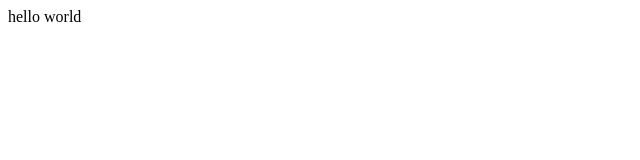
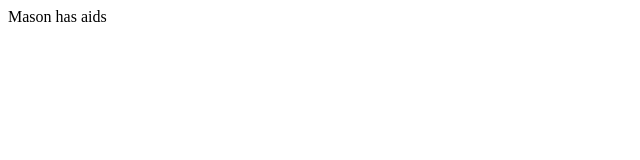
Before and after one commit to NoahG-4/Music-Player-School-Assignment-.github.io, a plain HTML site: page index.html in a window 1280 px wide. Shown: the full height of the page, 0-640 px from the left. Drawn offline with Linux system fonts and the light colour scheme.

Commit message:
Update index.html

```diff
--- a/index.html
+++ b/index.html
@@ -1,3 +1,3 @@
 <html>
-    hello world
+    Mason has aids
 </html>
```
